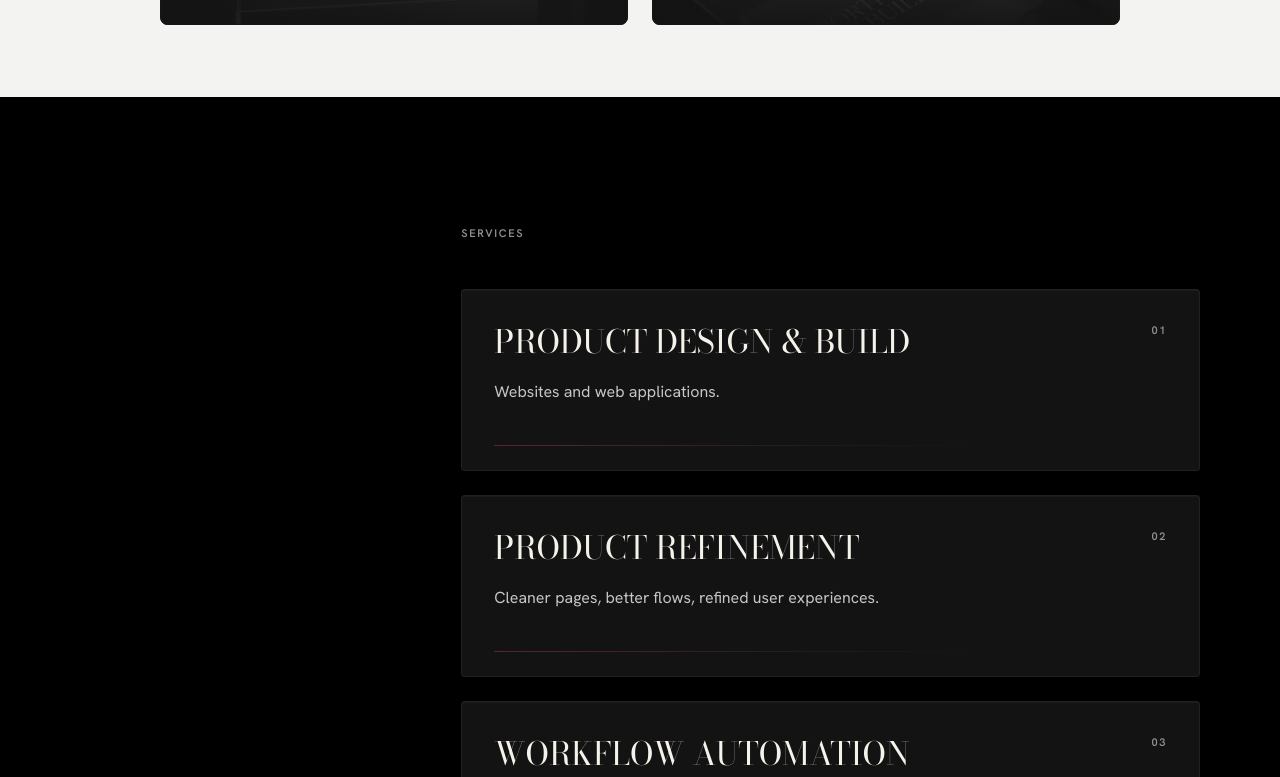
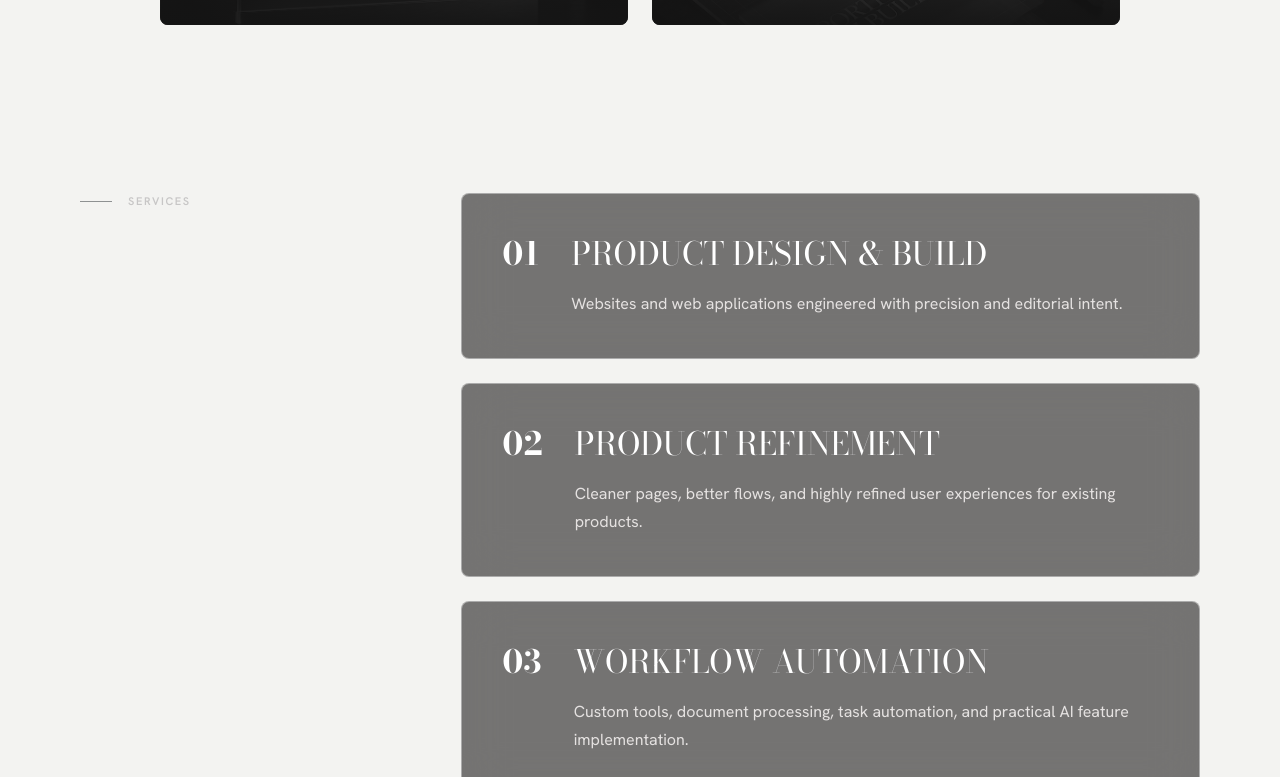
Before and after one commit to pwg011/portfolio-project, a Next.js app: page / in a window 1280 px wide. Shown: the part 1543-2320 px from the top of the page. Built offline with nearby package versions, Linux system fonts and the light colour scheme.

Commit message:
Add services section

```diff
--- a/app/globals.css
+++ b/app/globals.css
@@ -300,7 +300,10 @@ h1 {
   object-fit: cover;
   filter: grayscale(1);
   opacity: 0.6;
-  transition: filter 700ms, opacity 700ms, transform 1s;
+  transition:
+    filter 700ms,
+    opacity 700ms,
+    transform 1s;
 }
 
 .hero-media:hover img {
@@ -421,9 +424,7 @@ h1 {
 }
 
 .services-section {
-  padding-block: 128px;
-  background: #000000;
-  color: var(--on-surface);
+  padding-block: 96px;
 }
 
 .services-inner {
@@ -432,8 +433,8 @@ h1 {
   gap: 24px;
 }
 
-.services-content {
-  grid-column: 5 / -1;
+.services-heading {
+  grid-column: span 4;
 }
 
 .services-label,
@@ -446,79 +447,78 @@ h1 {
 }
 
 .services-label {
+  display: flex;
+  gap: 16px;
+  align-items: center;
   margin: 0 0 48px;
-  color: #8e9192;
+  color: var(--secondary);
+}
+
+.services-label span {
+  width: 32px;
+  height: 1px;
+  background: var(--outline);
 }
 
 .services-list {
+  grid-column: span 8;
   display: grid;
   gap: 24px;
 }
 
-.service-card {
-  position: relative;
-  min-height: 176px;
-  overflow: hidden;
-  padding: 32px;
-  border: 1px solid rgb(255 255 255 / 6%);
-  border-radius: 4px;
-  background: #131313;
-  box-shadow: inset 0 1px 0 rgb(255 255 255 / 3%);
-  transition: background-color 300ms, border-color 300ms;
+.service-row {
+  display: flex;
+  gap: 32px;
+  align-items: start;
+  padding: 40px;
+  border: 1px solid rgb(255 255 255 / 40%);
+  border-radius: 8px;
+  background: rgb(32 31 31 / 60%);
+  backdrop-filter: blur(24px);
+  transition: border-color 500ms;
 }
 
-.service-card:hover {
-  border-color: rgb(255 255 255 / 10%);
-  background: #1c1b1b;
+.service-row:hover {
+  border-color: #e8b7a9;
 }
 
 .service-number {
-  position: absolute;
-  top: 32px;
-  right: 32px;
-  color: #8e9192;
+  flex: 0 0 auto;
+  color: #ffffff;
+  font-family: var(--font-display), serif;
+  font-size: 32px;
+  font-weight: 700;
+  line-height: 40px;
+  letter-spacing: 0;
+  transition: color 500ms;
 }
 
-.service-card h3 {
-  max-width: calc(100% - 64px);
+.service-copy {
+  flex: 1;
+}
+
+.service-copy h3 {
   margin: 0 0 16px;
-  color: #f5f2ea;
+  color: #ffffff;
   font-family: var(--font-display), serif;
   font-size: 32px;
   font-weight: 400;
   line-height: 40px;
+  transition: color 500ms;
 }
 
-.service-card p {
-  max-width: 680px;
-  margin: 0 0 32px;
-  color: #c4c7c8;
+.service-copy p {
+  margin: 0;
+  color: var(--on-surface);
   font-size: 16px;
   font-weight: 400;
   line-height: 28px;
+  transition: color 500ms;
 }
 
-.service-accent {
-  position: absolute;
-  right: 32px;
-  bottom: 24px;
-  left: 32px;
-  height: 1px;
-  background: linear-gradient(
-    90deg,
-    rgb(255 73 142 / 55%),
-    rgb(255 119 183 / 18%) 52%,
-    transparent
-  );
-  opacity: 0.55;
-  transform: scaleX(0.72);
-  transform-origin: left;
-  transition: opacity 500ms, transform 500ms;
-}
-
-.service-card:hover .service-accent {
-  opacity: 1;
-  transform: scaleX(1);
+.service-row:hover .service-number,
+.service-row:hover .service-copy h3 {
+  color: #e8b7a9;
 }
 
 .capabilities-grid > div:first-child {
@@ -745,7 +745,8 @@ h1 {
   border: 1px solid rgb(255 255 255 / 20%);
   border-radius: 999px;
   background: var(--surface);
-  box-shadow: inset 0 0 0 1px rgb(255 255 255 / 10%),
+  box-shadow:
+    inset 0 0 0 1px rgb(255 255 255 / 10%),
     0 25px 50px -12px rgb(0 0 0 / 65%);
   cursor: pointer;
   color: #f5f2ea;
@@ -834,50 +835,40 @@ h1 {
   }
 
   .services-section {
-    padding-block: 96px;
+    padding-block: 72px;
   }
 
   .services-inner {
     grid-template-columns: 1fr;
   }
 
-  .services-content {
+  .services-heading,
+  .services-list {
     grid-column: auto;
   }
 
   .services-label {
-    margin-bottom: 32px;
+    margin-bottom: 48px;
   }
 
   .services-list {
-    gap: 16px;
+    gap: 24px;
   }
 
-  .service-card {
-    min-height: 184px;
-    padding: 24px;
+  .service-row {
+    gap: 24px;
+    padding: 32px 24px;
   }
 
-  .service-number {
-    top: 24px;
-    right: 24px;
-  }
-
-  .service-card h3 {
+  .service-number,
+  .service-copy h3 {
     font-size: 26px;
     line-height: 34px;
   }
 
-  .service-card p {
-    margin-bottom: 28px;
+  .service-copy p {
     font-size: 15px;
     line-height: 24px;
-  }
-
-  .service-accent {
-    right: 24px;
-    bottom: 20px;
-    left: 24px;
   }
 
   .capability-row {
--- a/components/services.tsx
+++ b/components/services.tsx
@@ -2,39 +2,47 @@ const services = [
   {
     number: "01",
     title: "PRODUCT DESIGN & BUILD",
-    description: "Websites and web applications.",
+    description:
+      "Websites and web applications engineered with precision and editorial intent.",
   },
   {
     number: "02",
     title: "PRODUCT REFINEMENT",
-    description: "Cleaner pages, better flows, refined user experiences.",
+    description:
+      "Cleaner pages, better flows, and highly refined user experiences for existing products.",
   },
   {
     number: "03",
     title: "WORKFLOW AUTOMATION",
     description:
-      "Custom tools, document processing, task automation, and practical AI features.",
+      "Custom tools, document processing, task automation, and practical AI feature implementation.",
   },
 ];
 
 export function Services() {
   return (
-    <section className="services-section" aria-labelledby="services-heading">
+    <section
+      className="services-section"
+      id="services"
+      aria-labelledby="services-heading"
+    >
       <div className="services-inner shell">
-        <div className="services-content">
+        <div className="services-heading">
           <h2 className="services-label" id="services-heading">
+            <span aria-hidden="true" />
             Services
           </h2>
-          <div className="services-list">
-            {services.map((service) => (
-              <article className="service-card" key={service.number}>
-                <span className="service-number">{service.number}</span>
+        </div>
+        <div className="services-list">
+          {services.map((service) => (
+            <article className="service-row" key={service.number}>
+              <span className="service-number">{service.number}</span>
+              <div className="service-copy">
                 <h3>{service.title}</h3>
                 <p>{service.description}</p>
-                <span className="service-accent" aria-hidden="true" />
-              </article>
-            ))}
-          </div>
+              </div>
+            </article>
+          ))}
         </div>
       </div>
     </section>
```
